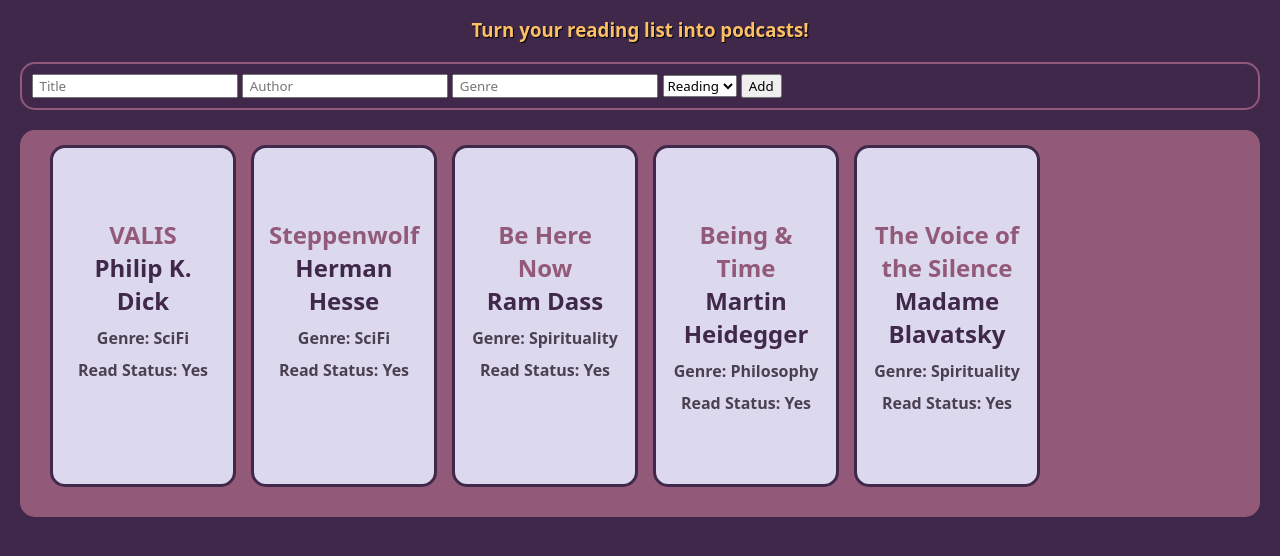
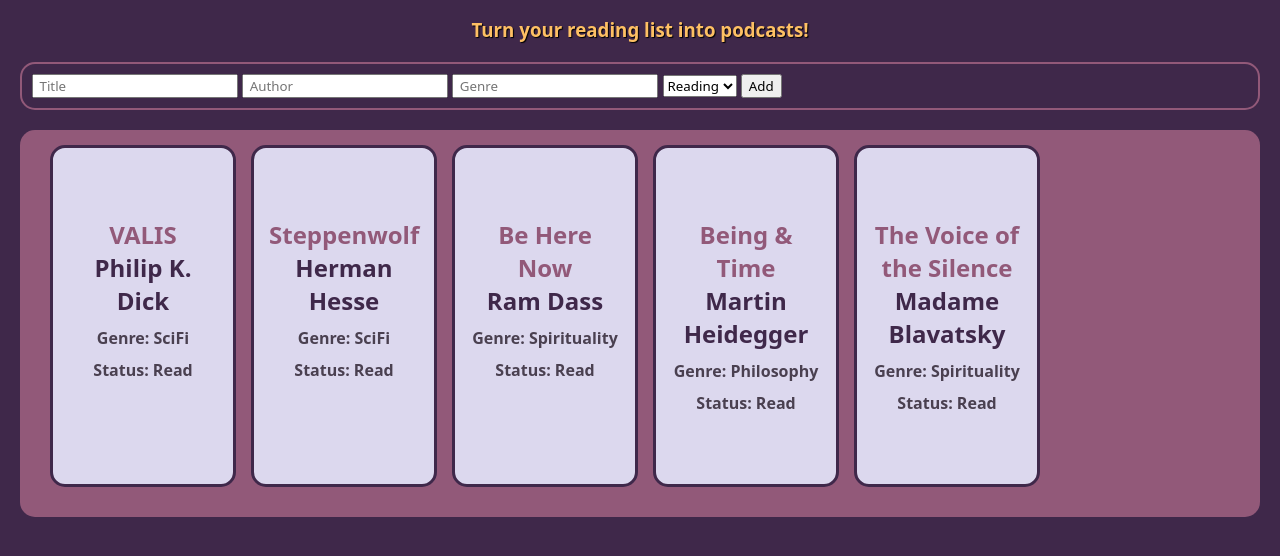
Before and after one commit to BeingIsBecoming/library, a plain HTML site: page index.html in a window 1280 px wide. Shown: the part 76-632 px from the top of the page. Drawn offline with Linux system fonts and the light colour scheme.

Commit message:
Display book cards from array with formatting.

```diff
--- a/index.html
+++ b/index.html
@@ -30,7 +30,7 @@
     <main>
        <div class="books-wrapper">
            <div class="cards-wrapper">
-                <div class="book-card">
+                <!-- <div class="book-card">
                     <h2 class = "title">VALIS</h2>
                     <h2 class = "author">Philip K. Dick</h2>
                     <p>Genre: SciFi</p>
@@ -59,7 +59,7 @@
                     <h2 class = "author">Madame Blavatsky</h2>
                     <p>Genre: Spirituality</p>
                     <p>Read Status: Yes</p>
-                </div>
+                </div> -->
            </div>
        </div>
     </main>
--- a/script.js
+++ b/script.js
@@ -1,4 +1,4 @@
-// Library Array
+// Create Library Array
 const library = [
     new Book("VALIS","Philip K. Dick", "SciFi", "Read"),
     new Book("Steppenwolf", "Herman Hesse", "SciFi", "Read"),
@@ -16,16 +16,28 @@ function Book (title, author, genre, status) {
     this.id = crypto.randomUUID();
 }
 
-// Display Book Cards from Array
-library.forEach(book => {
+// Display Book Cards
+const cardsWrapper = document.querySelector(".cards-wrapper");
+function displayLibraryCards(){
+    cardsWrapper.innerHTML = "";
+    library.forEach(book => {
+        const card = document.createElement("div");
+        card.className = "book-card";
+        card.innerHTML =
+        `<h2 class = "title"> ${book.title}</h2>
+        <h2 class = "author"> ${book.author}</h2>
+        <p>Genre: ${book.genre}</p>
+        <p>Status: ${book.status}</p>`;
 
+        cardsWrapper.appendChild(card);
+    });
 }
-)
 
-// Add Book to Array
+// Add Book to Library
 function addBook(title,author,genre,status){
     const newBook = new Book(title,author,genre,status);
     library.push(newBook);
+    displayLibraryCards();
 }
 
 // Form Handler
@@ -42,3 +54,5 @@ document.getElementById("form").addEventListener("submit", function(event){
     // Clear Form Values
     form.reset();
 });
+
+displayLibraryCards();
```
